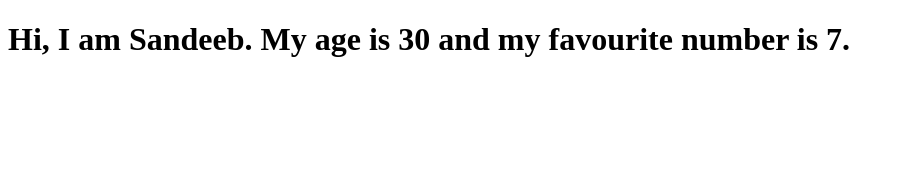
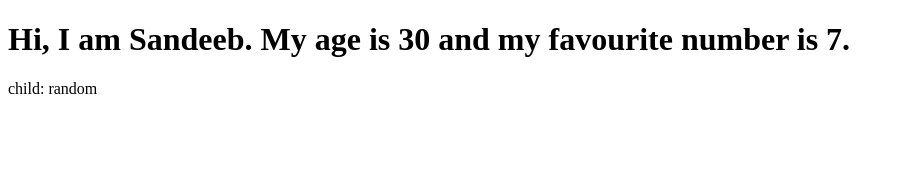
Before and after one commit to steamnp/bfs56, a React (Vite) app: page / in a window 1280 px wide. Shown: the top 170 px of the page, without its empty margins (0-904 px from the left). Built offline with nearby package versions, Linux system fonts and the light colour scheme.

Commit message:
child and parent props

```diff
--- /dev/null
+++ b/src/child.jsx
@@ -0,0 +1,7 @@
+//rfce shortcut for creating functional component
+
+function child({ test }) {
+  return <div>child: {test}</div>;
+}
+
+export default child;
--- a/src/main.jsx
+++ b/src/main.jsx
@@ -1,6 +1,7 @@
 import React from "react";
 import ReactDOM from "react-dom/client";
 import Sandeeb from "./sandeeb";
+import Parent from "./parent";
 
 //console.log is for the debugging purpose
 //{age: 30, favNumber: 7} is the object in javascript, which can be excess by props
@@ -9,5 +10,6 @@ import Sandeeb from "./sandeeb";
 ReactDOM.createRoot(document.getElementById("root")).render(
   <React.StrictMode>
     <Sandeeb age={30} favNumber={7} />
+    <Parent />
   </React.StrictMode>
 );
--- /dev/null
+++ b/src/parent.jsx
@@ -0,0 +1,10 @@
+import Child from "./child";
+function Parent() {
+  return (
+    <div>
+      <Child test="random" />{" "}
+    </div>
+  );
+}
+
+export default Parent;
```
